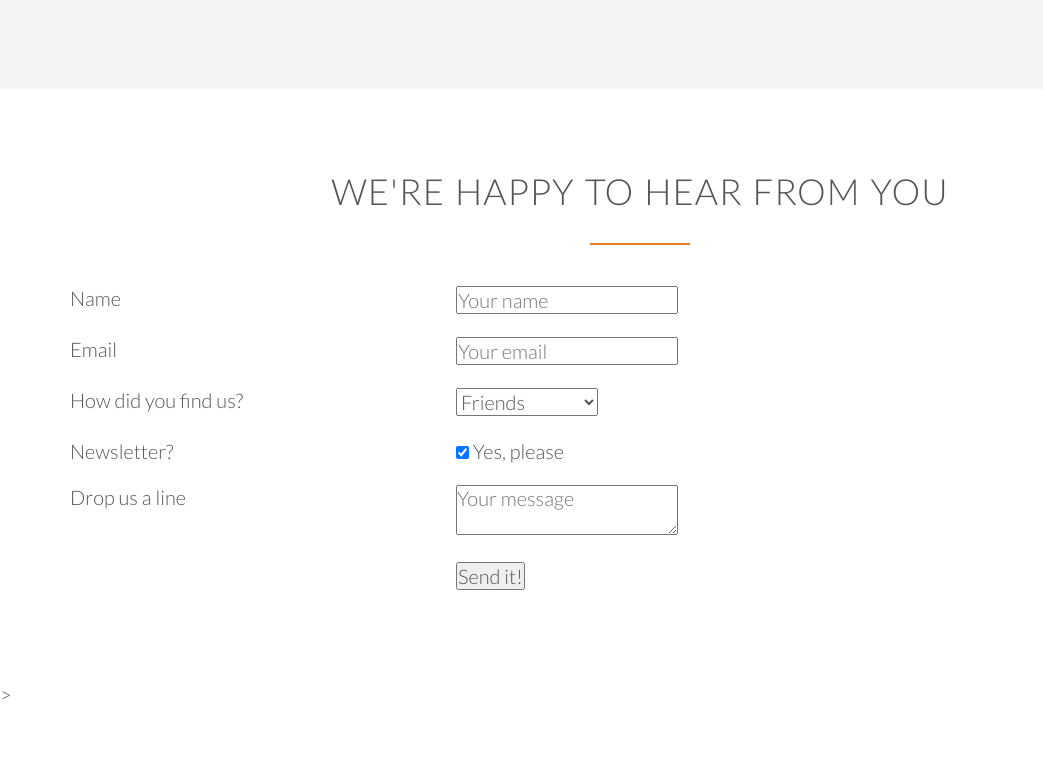
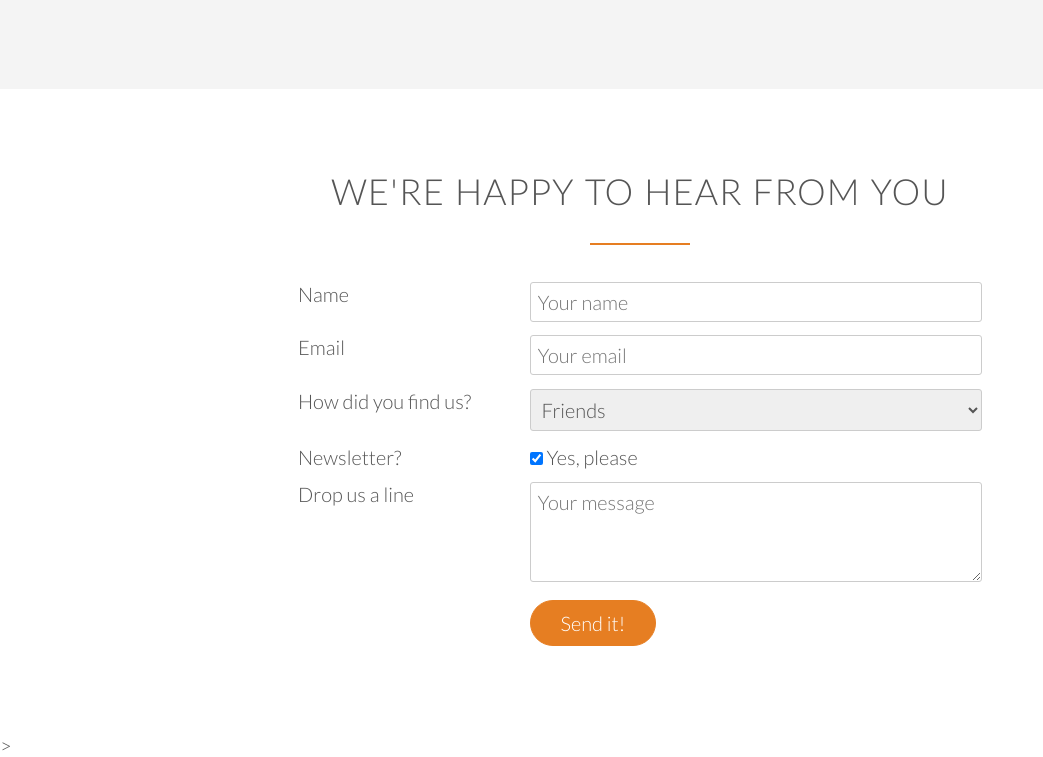
Before and after one commit to nulkhaliq/OmniFood, a plain HTML site: page index.html in a window 1280 px wide. Shown: the part 4608-5365 px from the top of the page, without its empty margins (0-1043 px from the left). Before the commit the page ends 5314 px from the top, so only its background shows below. Drawn offline with Linux system fonts and the light colour scheme; files whose address does not match are found by name.

Commit message:
Contact form Part 2 updated

```diff
--- a/resources/css/style.css
+++ b/resources/css/style.css
@@ -146,7 +146,8 @@
 /* ----- BUTTONS _______*/
 
 .btn:link,
-.btn:visited{
+.btn:visited,
+    input[type=submit] {
     display: inline-block;
     padding: 10px 30px;
     font-weight: 300;
@@ -157,7 +158,8 @@
 }
 
 .btn-full:link,
-.btn-full:visited {
+.btn-full:visited,
+input[type=submit] {
     background-color: #e67e22;
     border: 1px solid #e67e22;
     color:#fff;
@@ -171,12 +173,15 @@
 }
 
 .btn:hover,
-.btn:active {
+.btn:active,
+input[type=submit]:hover,
+input[type=submit]:active {
   background-color: #cf6d17;
 }
 
 .btn-full:hover,
-.btn-full:active {
+.btn-full:active,
+input[type=submit] {
     border: 1px solid #e67e22;
 }
 .btn-ghost:hover,
@@ -465,3 +470,33 @@
 .plan-box ul li {
     padding: 5px 0;
 }
+
+/* -------------------------------*/
+/* Form */
+/* -------------------------------*/
+
+.contact-form {
+    width: 60%;
+    margin: 0 auto;
+
+}
+
+input[type=text],
+input[type=email],
+select,
+textarea {
+    width: 100%;
+    padding: 7px;
+    border-radius: 3px;
+    border: 1px solid #ccc;
+}
+
+textarea {
+    height: 100px;
+}
+
+input [type=checkbox] {
+    margin: 10px 5px 10px 0;
+}
+
+*:focus {outline: none;}
```
